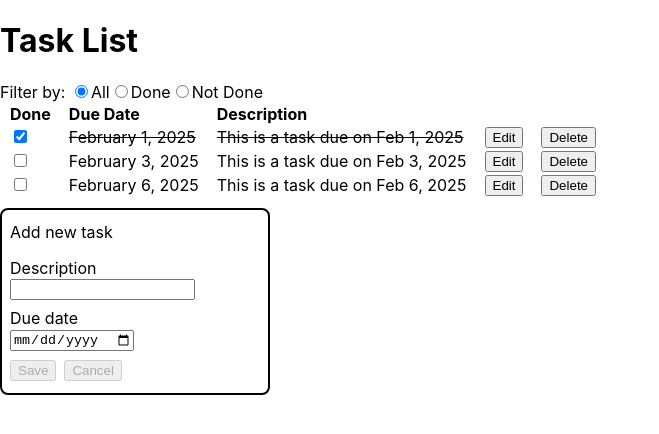
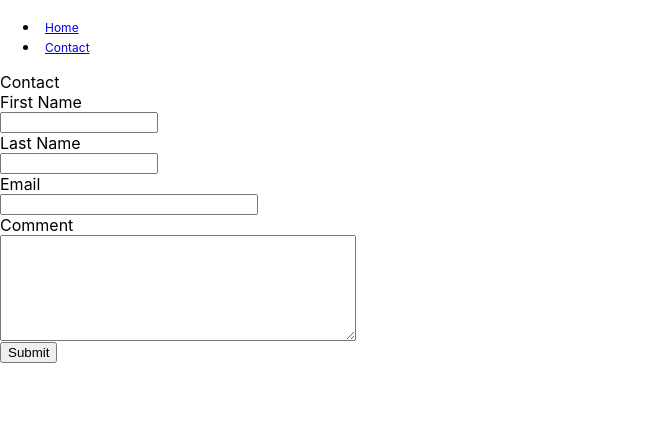
Before and after one commit to Silverbelly/SE-Bootcamp-Project3, a React (Create React App) app in the folder website/: page /contact in a window 1280 px wide. Shown: the top 434 px of the page, without its empty margins (0-659 px from the left). Built offline with nearby package versions, Linux system fonts and the light colour scheme.

Commit message:
functionality complete

```diff
--- a/website/src/App.js
+++ b/website/src/App.js
@@ -1,6 +1,9 @@
 import './App.css';
 import React, { useState, useEffect, useRef } from 'react';
+import { Routes, Route } from 'react-router-dom';
+import Layout from './pages/Layout';
 import TaskList from './pages/TaskList';
+import Contact from './pages/Contact';
 
 function App() {
   const [items, setItems] = useState([]);
@@ -112,7 +115,11 @@ function App() {
   });
 
   return (
-    <div>
+    <Routes>
+      <Route path="/" element={<Layout />}>
+        <Route
+          index
+          element={
             <TaskList
               items={filteredItems}
               toggleDone={toggleDone}
@@ -130,7 +137,11 @@ function App() {
               operation={operation}
               setSaveDisabled={setSaveDisabled}
             />
-    </div>
+          }
+        />
+        <Route path="contact" element={<Contact />} />
+      </Route>
+    </Routes>
   );
 }
 
--- /dev/null
+++ b/website/src/page-styles/Contact.css
@@ -0,0 +1,31 @@
+.formContainerHidden {
+  display: none;
+}
+
+.formContainer input {
+  width: 150px;
+}
+
+.formContainer input[type="email"] {
+  width: 250px;
+}
+
+.formContainer textarea {
+  width: 350px;
+  height: 100px;
+}
+
+.formRow {
+  display: flex;
+  flex-direction: column;
+}
+
+.thankyouContainerHidden {
+  display: none;
+}
+
+.thankyouContainer label {
+  display: inline-block;
+  width: 100px;
+  vertical-align: top;
+}
--- a/website/src/pages/Contact.jsx
+++ b/website/src/pages/Contact.jsx
@@ -1,9 +1,114 @@
-import React from 'react'
+import '../page-styles/Contact.css';
+import React, { useState, useRef } from 'react';
 
 function Contact() {
+  const [formContainerClass, setFormContainerClass] = useState('formContainer');
+  const [thankyouClass, setThankyouClass] = useState('thankyouContainerHidden');
+  const [firstName, setFirstName] = useState('');
+  const [lastName, setLastName] = useState('');
+  const [email, setEmail] = useState('');
+  const [comment, setComment] = useState('');
+
+  const firstRef = useRef();
+  const lastRef = useRef();
+  const emailRef = useRef();
+  const commentRef = useRef();
+
+  const handleSubmit = (event) => {
+    event.preventDefault();
+    setFormContainerClass('formContainerHidden');
+    setThankyouClass('thankyouContainer');
+  };
+
+  const handleChange = (element) => {
+    switch (element) {
+      case 'first-name':
+        setFirstName(firstRef.current.value);
+        break;
+      case 'last-name':
+        setLastName(lastRef.current.value);
+        break;
+      case 'email':
+        setEmail(emailRef.current.value);
+        break;
+      case 'comment':
+        setComment(commentRef.current.value);
+        break;
+      default:
+        break;
+    }
+  };
+
   return (
-    <div>Contact</div>
-  )
+    <div>
+      <div>Contact</div>
+      <div className={formContainerClass}>
+        <form action="#" method="GET" onSubmit={handleSubmit}>
+          <div className="formRow">
+            <label htmlFor="first-name">First Name</label>
+            <input
+              id="first-name"
+              name="first-name"
+              type="text"
+              required
+              ref={firstRef}
+              onChange={() => handleChange('first-name')}
+            />
+          </div>
+          <div className="formRow">
+            <label htmlFor="last-name">Last Name</label>
+            <input
+              type="text"
+              name="last-name"
+              id="last-name"
+              required
+              ref={lastRef}
+              onChange={() => handleChange('last-name')}
+            />
+          </div>
+          <div className="formRow">
+            <label htmlFor="email">Email</label>
+            <input
+              type="email"
+              name="email"
+              id="email"
+              required
+              ref={emailRef}
+              onChange={() => handleChange('email')}
+            />
+          </div>
+          <div className="formRow">
+            <label htmlFor="comment">Comment</label>
+            <textarea name="comment" id="comment" ref={commentRef} onChange={() => handleChange('comment')} />
+          </div>
+          <div className="form-row">
+            <button type="submit">Submit</button>
+          </div>
+        </form>
+      </div>
+      <div className={thankyouClass}>
+        <div>
+          Thank you!
+        </div>
+        <div className="thankyouRow">
+          <label>First Name</label>
+          <label className="submittedValue">{firstName}</label>
+        </div>
+        <div className="thankyouRow">
+          <label>Last Name</label>
+          <label className="submittedValue">{lastName}</label>
+        </div>
+        <div className="thankyouRow">
+          <label>Email</label>
+          <label className="submittedValue">{email}</label>
+        </div>
+        <div className="thankyouRow">
+          <label>Comment</label>
+          <label className="submittedValue">{comment}</label>
+        </div>
+      </div>
+    </div>
+  );
 }
 
-export default Contact
+export default Contact;
--- a/website/src/pages/Layout.jsx
+++ b/website/src/pages/Layout.jsx
@@ -1,5 +1,5 @@
 import { Outlet, Link } from "react-router-dom";
-import '../style.css';
+import '../page-styles/Layout.css';
 const Layout = () => {
   return (
     <>
```
Also changed, not shown: website/src/page-styles/Layout.css (added), 2 other files (tests, documents, lock files or other folders). Lines whose indentation alone changed are shown as unchanged.
